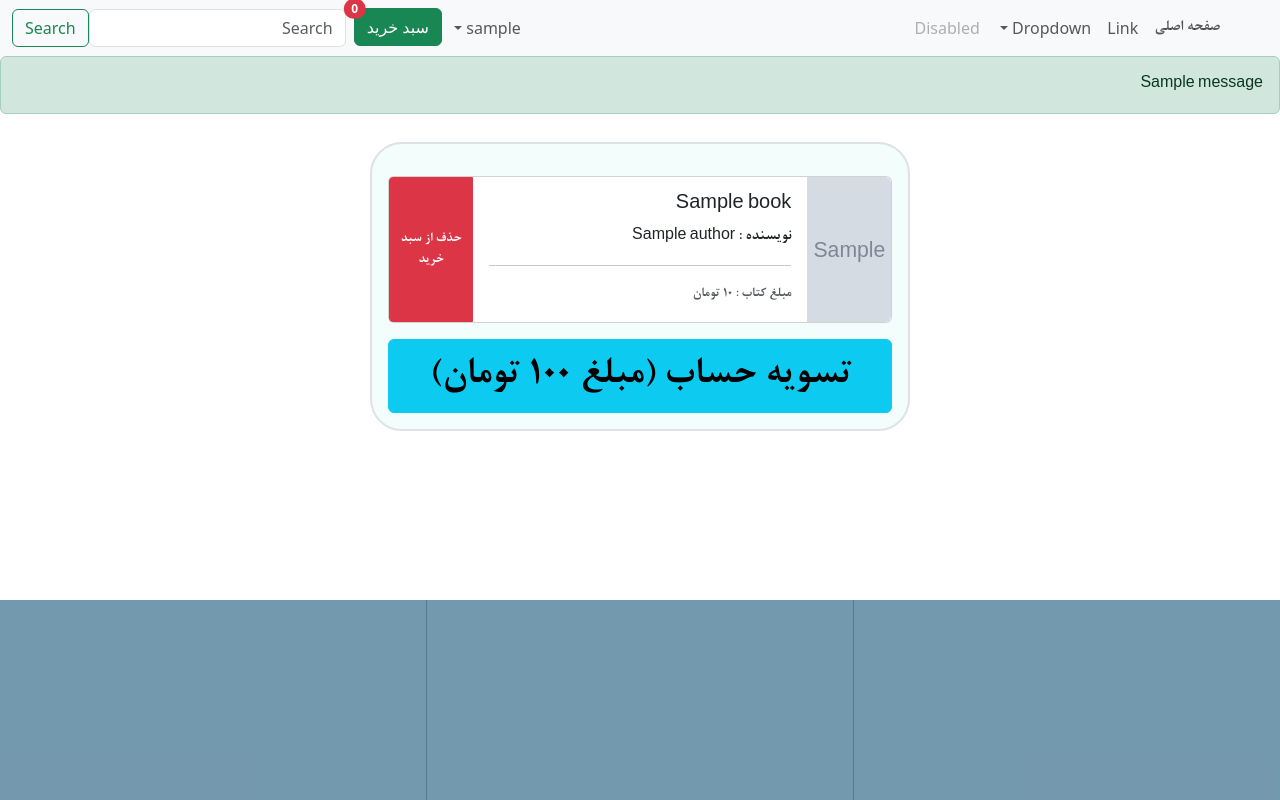
After one commit to Pouria-Jamshidi/Book-Store, a Django app: page /sales/cart/view/ in a window 1280 px wide. The commit adds this page. Run offline with Django 5.2, Linux system fonts and the light colour scheme; a user stored in the database is signed in; tables that the repository leaves empty hold one stand-in row (values such as "Sample post"); grey boxes marked "Sample" are stand-in pictures; one stand-in notice (Sample message) is shown.

Commit message:
cart and payment part 2: added cart item botton in navigation bar and created the cart item list webpage

```diff
--- /dev/null
+++ b/core/content_processors.py
@@ -0,0 +1,7 @@
+def shopping_cart_item_count(request):
+    """
+    sends the number of items in shopping cart to session so it don't check from database every page opened
+    :param request:
+    :return:
+    """
+    return {'cart_count': request.session.get('cart_count', 0)}
--- a/core/templates/core/layout.html
+++ b/core/templates/core/layout.html
@@ -97,10 +97,10 @@
                             </ul>
                         </li>
                         <li class="nab-item">
-                            <a class="btn btn-success" href="#">
+                            <a class="btn btn-success position-relative" href="{% url 'cart_view' %}">
                                 سبد خرید
-                                <span class="position-absolute top-0 start-100 translate-middle badge rounded-pill bg-danger">
-                                    99+
+                                <span class="position-absolute top-0 start-0 translate-middle badge rounded-pill bg-danger">
+                                    {{ cart_count }}
                                     <span class="visually-hidden">کتاب های در انتظار پرداخت</span>
                                 </span>
                             </a>
--- a/core/templates/core/navbar_genres.html
+++ b/core/templates/core/navbar_genres.html
@@ -6,7 +6,7 @@
     <div class="row mt-4 p-1 d-flex justify-content-center">
 
         <div class="col-sm-4 border border-2 p-3 rounded-5" style="background-color: rgba(193, 245, 238, 0.2)">
-            <form action="#" method="post" class="bnazaninBold mt-3 mb-2">
+            <form action="{% url 'navbar_items' %}" method="post" class="bnazaninBold mt-3 mb-2">
                 {% csrf_token %}
                 {% if form.non_field_errors %}
                     {%  for error in form.non_field_errors %}
--- /dev/null
+++ b/sales/templates/sales/cart_view.html
@@ -0,0 +1,60 @@
+{% extends 'core/layout.html' %}
+
+{% block title %}سبد خرید{% endblock %}
+
+{% block main %}
+    <div class="row mt-4 p-1 d-flex justify-content-center">
+
+        <div class="col-sm-5 border border-2 p-3 rounded-5" style="background-color: rgba(193, 245, 238, 0.2)">
+            {% if order %}
+            {% for item in items %}
+                <form action="{% url 'cart_remove' book_id=item.book.id %}?next={{ request.path }}" method="post" class="bnazaninBold mt-3 mb-2">
+                {% csrf_token %}
+                {% if form.non_field_errors %}
+                    {%  for error in form.non_field_errors %}
+                        <div class="alert alert-{{ message.tags }}">{{ error }}</div>
+                    {% endfor %}
+                {% endif %}
+
+                <div class="card mb-3">
+                  <div class="row g-0">
+                    <div class="col-2 d-flex">
+                      <a href="{% url 'book_detail' book_id=item.book.id %}" class="d-flex w-100 h-100" title="باز کردن کتاب">
+                      <img src="{{ item.book.cover.url }}" class="img-fluid rounded-end object-fit-cover" alt="{{ item.book.title}}">
+                      </a>
+                    </div>
+                    <div class="col-md-8">
+                      <div class="card-body">
+                        <a href="{% url 'book_detail' book_id=item.book.id %}" style="text-decoration-line: none; color:inherit;" title="باز کردن کتاب">
+                            <h5 class="card-title">{{ item.book.title}}</h5>
+                        </a>
+                        <p class="card-text">نویسنده : {{ item.book.author }}</p>
+                        <hr>
+                        <p class="card-text"><small class="text-body-secondary">مبلغ کتاب : {{ item.price }} تومان</small></p>
+                      </div>
+                    </div>
+                    <div class="col-md-2 d-flex">
+                      <div class="card-body p-0 align-items-stretch">
+                        <input type="submit" class="btn btn-danger btn-sm h-100 w-100 rounded-end-0 text-wrap" value="حذف از سبد خرید">
+                      </div>
+                    </div>
+                  </div>
+                </div>
+                </form>
+
+            {% endfor %}
+
+            <form action="#" method="post" class="bnazaninBold p-0">
+                {% csrf_token %}
+                <input type="submit" class="btn btn-info w-100 text-wrap" style="font-size: 7ch" value="تسویه حساب (مبلغ {{ total_sum }} تومان)"
+                       onmouseenter="this.classList.replace('btn-info', 'btn-success')"
+                       onmouseleave="this.classList.replace('btn-success', 'btn-info')">
+            </form>
+
+            {% else %}
+            <p style="text-align: center">شما سبد خریدی ندارید</p>
+            {% endif %}
+        </div>
+    </div>
+
+{% endblock %}
--- a/sales/urls.py
+++ b/sales/urls.py
@@ -1,7 +1,8 @@
 from django.urls import path
-from sales.views import Add_to_cart_View, Remove_from_cart_View
+from sales.views import Add_to_cart_View, Remove_from_cart_View, Cart_View
 
 urlpatterns = [
     path('cart/add/<int:book_id>',Add_to_cart_View.as_view(),name='cart_add'),
     path('cart/remove/<int:book_id>',Remove_from_cart_View.as_view(),name='cart_remove'),
+    path('cart/view/', Cart_View.as_view(),name='cart_view'),
 ]
--- a/sales/views.py
+++ b/sales/views.py
@@ -1,4 +1,5 @@
 from django.shortcuts import render, redirect, get_object_or_404
+from django.template.context_processors import request
 from django.views import View
 from django.db import transaction
 from django.contrib import messages
@@ -6,7 +7,7 @@ from django.contrib.auth.mixins import LoginRequiredMixin, UserPassesTestMixin
 from django.contrib.auth.views import redirect_to_login
 from core.models import Book
 from sales.models import Order,OrderItems,StatusChoices
-
+from sales.services import update_cart_cache
 
 class Add_to_cart_View(LoginRequiredMixin, View):
     @transaction.atomic
@@ -45,6 +46,10 @@ class Add_to_cart_View(LoginRequiredMixin, View):
         order.total = sum(item.price*item.quantity for item in order.items.all())
         order.save()
         # ============================================================================================================================
+        # ========================================== updating the number of items in cart ============================================
+        update_cart_cache(request)
+        # ============================================================================================================================
+
         return redirect(next_url,pk=book_id)
 
 class Remove_from_cart_View(LoginRequiredMixin, View):
@@ -85,6 +90,23 @@ class Remove_from_cart_View(LoginRequiredMixin, View):
             order.delete()
         else:
             order.save()
+        messages.success(request, 'کتاب از سبد خرید حذف شد.')
 
-        messages.success(request, 'کتاب از سبد خرید حذف شد.')
+        # ========================================== updating the number of items in cart ============================================
+        update_cart_cache(request)
+        # ============================================================================================================================
         return redirect(next_url, pk=book_id)
+
+
+class Cart_View(LoginRequiredMixin, View):
+
+    def get(self,request):
+        order = Order.objects.filter(user=request.user,status=StatusChoices.PENDING).first()
+        items = OrderItems.objects.filter(order=order).all()
+        total_sum = 0
+        for item in items:
+            total_sum += item.price*item.quantity
+
+        context = {'order':order,'items':items,'total_sum':total_sum}
+
+        return render(request,'sales/cart_view.html', context)
```
Also changed, not shown: BookStore/settings.py (+6 -2 lines), accounts/views.py (+8 -1 lines), sales/services.py (added, +24 -0 lines).
